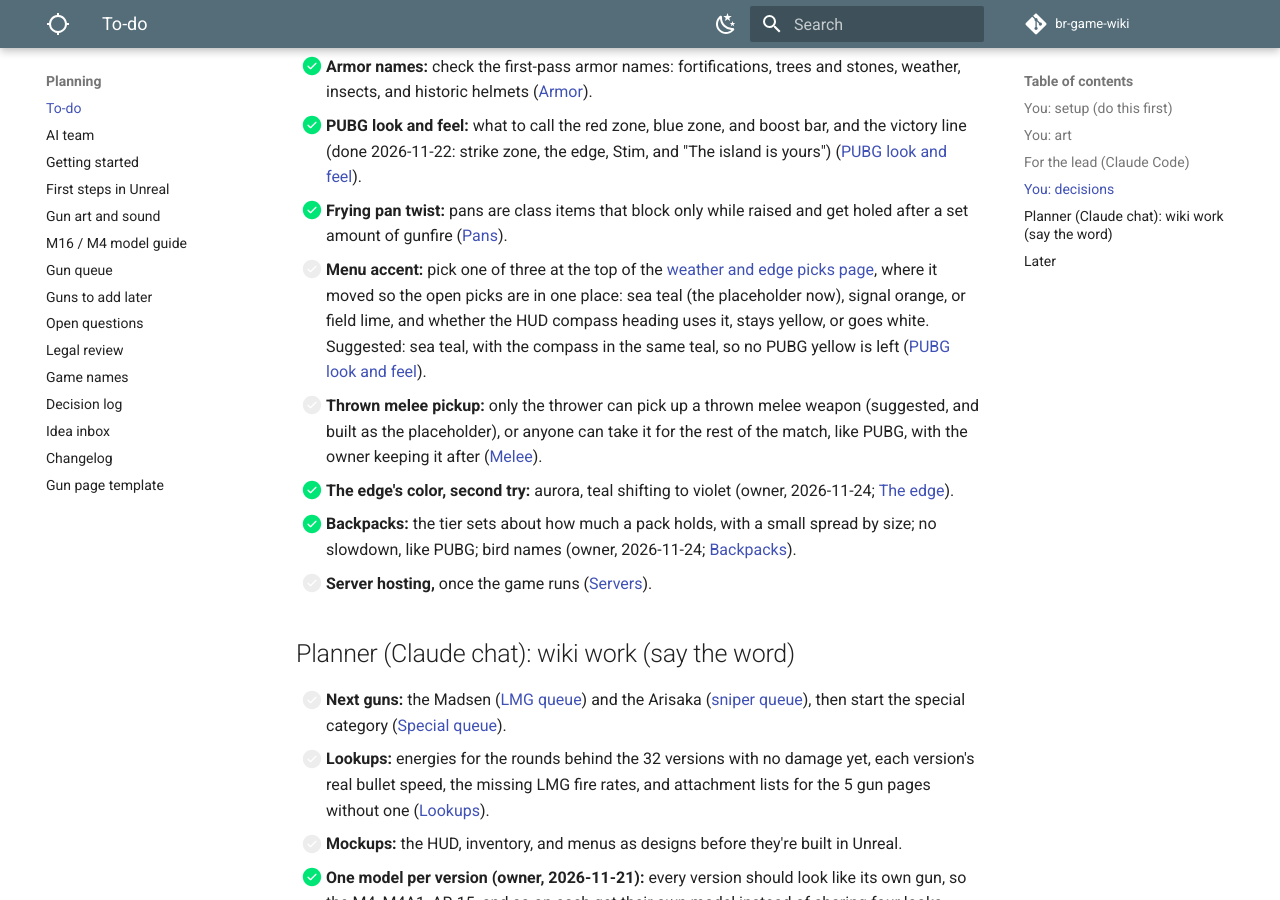
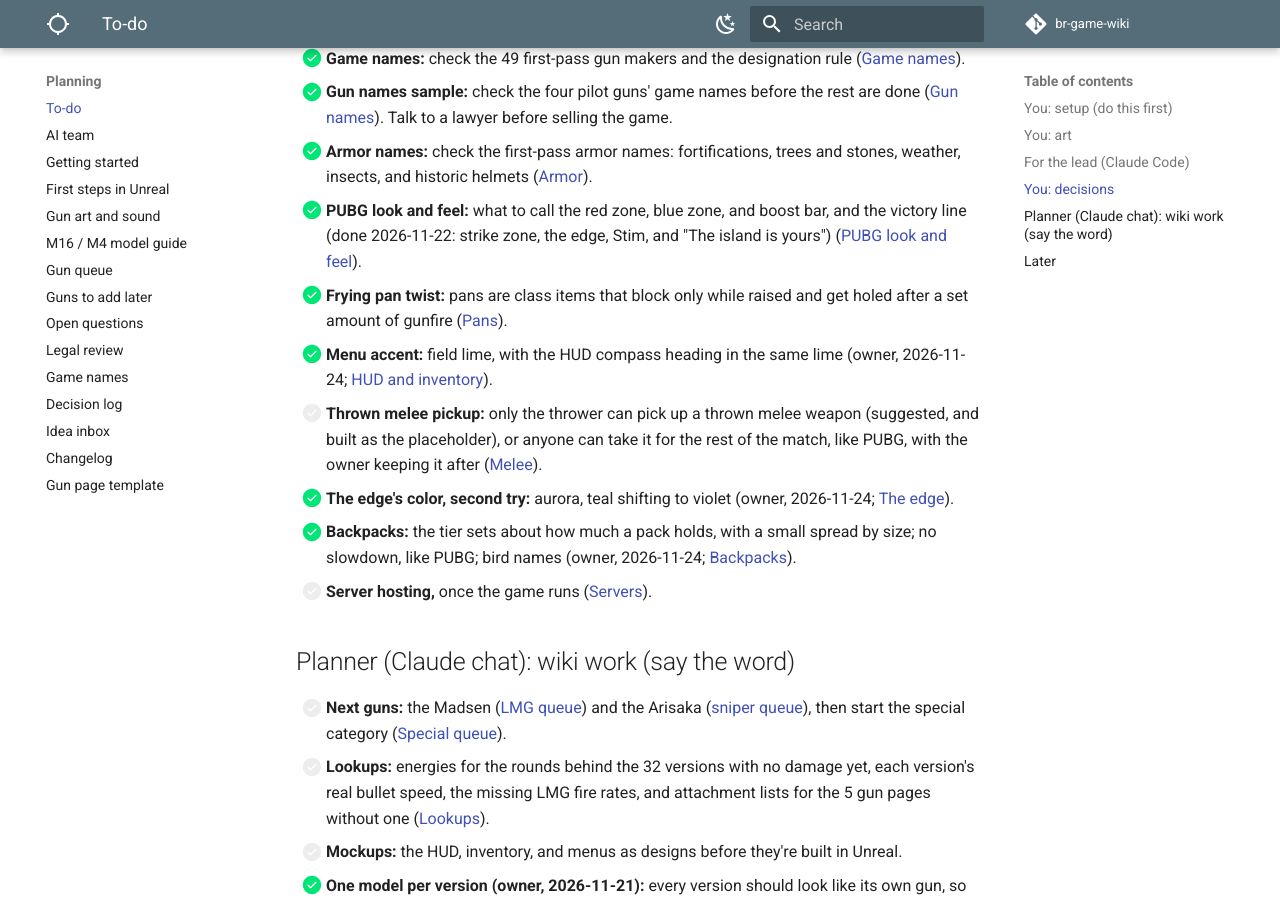
Before and after one commit to DerrickSpartan1/br-game-wiki, an MkDocs documentation site: the page built from docs/planning/to-do.md, in a window 1280 px wide and 900 px high, scrolled down 17917 px. Built offline with MkDocs 1.6.1 and Material for MkDocs 9.7.7, drawn with Linux system fonts in a browser that asks for light colours; comment, search, counter and statistics services are not loaded; some of the changed text lies outside the part shown.

Commit message:
Menu accent is field lime, compass heading too
Co-Authored-By: Claude Opus 5.5 <noreply@anthropic.com>
Claude-Session: https://claude.ai/code/session_01LAp2s4euUjj6HZthupXLj4

```diff
--- a/docs/planning/to-do.md
+++ b/docs/planning/to-do.md
@@ -225,6 +225,7 @@ Then the build order that's left:
 - [ ] **Weather timing, hazards, and the edge (playtest round 5 answers, 2026-11-24):** build the warning, roll-in, hold, and clear-out for rain, fog, and thunderstorms ([Weather](../systems/match-flow.md#weather)), the sight distances in [How far you can see](../systems/match-flow.md#how-far-you-can-see), the strike zone warning and each form's timing and sight ([Hazards: timing and sight](../systems/match-flow.md#hazards-timing-and-sight)), the smoke grenade's timing, and the edge's look and sound ([The edge: how it looks](../systems/match-flow.md#the-edge-how-it-looks)). `build_zone_data.py` stops at the line after the red zone table, which now points to the hazard table instead of saying TBD: teach it to read the 30-second warning and each form's times. The fog row's wording changed too. The edge's color is amber on the page, not the blue in the game now; the owner may still pick blue on his picks page, so keep the color a single setting.
 - [ ] **The two harbors redone, rain on vehicles, and the round 5 picks (2026-11-24):** Gavansk Port is now a round basin about 245 m across, centered about (8830, 2440) map meters, cut into the shore about 8 m deep, with a 14 m quay ring, a 50 m mouth facing northeast, and a curved breakwater; the straight container quay runs south along the coast, built out to x 9032 from y 2602 to 2842. Vetrovo Pier is a small harbor behind a curved breakwater. Layouts on [Our own spots](../systems/maps.md#our-own-spots); the basin is a terrain change for the graybox, so the shore there needs cutting. The owner's picks: every weather and hazard choice as suggested, except the strike zone warning, which is now 20 seconds. Rain makes vehicles grip less and brake longer, during rain and 2 minutes after ([Weather](../systems/match-flow.md#weather)). The edge's color is aurora (owner): teal at the bottom shifting to violet at the top, in place of the blue in the game now ([The edge](../systems/match-flow.md#the-edge-how-it-looks)).
 - [ ] **Backpacks in tiers (owner, 2026-11-24):** backpacks now work like armor: three tiers and 42 real packs, each with its own model, on [Backpacks](../systems/armor.md#backpacks). Each pack's Holds column is its capacity, within 10% of its tier's 150, 200, or 250. No slowdown, like PUBG. Loot rolls the tier, then a random pack of that tier. Read the table (Backpack, Tier, Size, Holds, Notes) the way `build_armor_data.py` reads the rigs; the bird names on [Game names](game-names.md#backpacks) are approved.
+- [ ] **Menu accent is field lime (owner, 2026-11-24):** swap the placeholder teal for field lime (#A8C34B) everywhere it's used in the menus and HUD, and make the compass heading lime too, in place of yellow ([HUD and inventory](../systems/gameplay.md#hud-and-inventory)).
 - [ ] **Low-poly test bodies:** full male and female bodies in Blender on Unreal's mannequin skeleton, one standard face each; the first-person arms come from them ([The character for now](../systems/gameplay.md#the-character-for-now)).
 - [ ] **Training map, later:** getting in from Play, the stations, teleporting from the map, and the training panel ([Training map](../systems/gameplay.md#training-map)).
 - [ ] **Real terrain for Teplov:** heights from free 30 m elevation data, squashed to 40%, with the plateau; ring road bends from OpenStreetMap, credited ([Turning Ischia into terrain](../systems/maps.md#turning-ischia-into-terrain)).
@@ -258,7 +259,7 @@ In rough order of what the game needs first:
 - [x] **Armor names:** check the first-pass armor names: fortifications, trees and stones, weather, insects, and historic helmets ([Armor](game-names.md#armor)).
 - [x] **PUBG look and feel:** what to call the red zone, blue zone, and boost bar, and the victory line (done 2026-11-22: strike zone, the edge, Stim, and "The island is yours") ([PUBG look and feel](legal-review.md#pubg-look-and-feel)).
 - [x] **Frying pan twist:** pans are class items that block only while raised and get holed after a set amount of gunfire ([Pans](../systems/class-items.md#pans)).
-- [ ] **Menu accent:** pick one of three at the top of the [weather and edge picks page](https://claude.ai/artifact/WswstEqLaAxf85cYT38Ao3), where it moved so the open picks are in one place: sea teal (the placeholder now), signal orange, or field lime, and whether the HUD compass heading uses it, stays yellow, or goes white. Suggested: sea teal, with the compass in the same teal, so no PUBG yellow is left ([PUBG look and feel](legal-review.md#pubg-look-and-feel)).
+- [x] **Menu accent:** field lime, with the HUD compass heading in the same lime (owner, 2026-11-24; [HUD and inventory](../systems/gameplay.md#hud-and-inventory)).
 - [ ] **Thrown melee pickup:** only the thrower can pick up a thrown melee weapon (suggested, and built as the placeholder), or anyone can take it for the rest of the match, like PUBG, with the owner keeping it after ([Melee](../systems/gameplay.md#melee)).
 - [x] **The edge's color, second try:** aurora, teal shifting to violet (owner, 2026-11-24; [The edge](../systems/match-flow.md#the-edge-how-it-looks)).
 - [x] **Backpacks:** the tier sets about how much a pack holds, with a small spread by size; no slowdown, like PUBG; bird names (owner, 2026-11-24; [Backpacks](../systems/armor.md#backpacks)).
--- a/docs/systems/match-flow.md
+++ b/docs/systems/match-flow.md
@@ -55,7 +55,7 @@ Damage is a percent of full health, so armor doesn't change it.
 
 The owner asked for the wall's look and picked everything here on the [weather and edge picks page](https://claude.ai/artifact/WswstEqLaAxf85cYT38Ao3) (2026-11-24):
 
-- **Color: aurora (owner, 2026-11-24):** like northern lights, teal at the bottom shifting to violet at the top, not PUBG's blue ([Legal review](../planning/legal-review.md#pubg-look-and-feel)). It can't be mixed up with the white safe circle or a red strike zone, and no shooter we know of uses it. Teal is the menu placeholder too.
+- **Color: aurora (owner, 2026-11-24):** like northern lights, teal at the bottom shifting to violet at the top, not PUBG's blue ([Legal review](../planning/legal-review.md#pubg-look-and-feel)). It can't be mixed up with the white safe circle or a red strike zone, and no shooter we know of uses it.
 - **See-through:** a tall curtain you see through like tinted glass. Players, buildings, and land behind it show, dimmed by about a third. Thin bright lines of static crawl up it.
 - **Height:** from the ground and the sea up past the highest hill, fading out about 600 m up, so it shows from a parachute and from the Zhuravl.
 - **From far away:** a faint teal and violet band on the horizon from anywhere on the map. The static shows within about 300 m, and you hear it within about 50 m.
```
Also changed, not shown: docs/planning/changelog.md (+1 -0 lines), docs/planning/decisions.md (+1 -0 lines), docs/planning/legal-review.md (+1 -1 lines), docs/systems/gameplay.md (+2 -1 lines).
